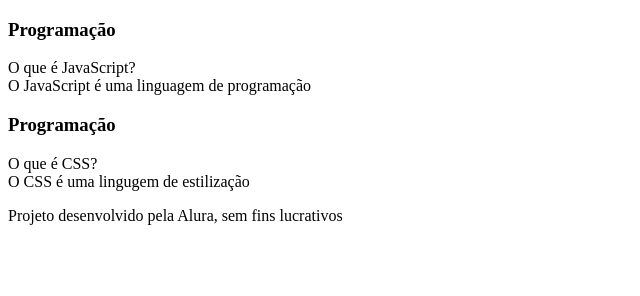
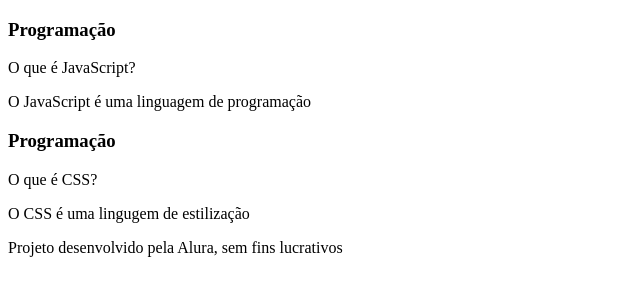
Before and after one commit to silviosnjr/PaginaWeb-DesenvolvendoUmaFerramentaInterativaDeEstudo, a plain HTML site: page index.html in a window 1280 px wide. Shown: the whole page, without its empty margins (0-640 px from the left). Drawn offline with Linux system fonts and the light colour scheme.

Commit message:
inserindo parágrafo <p>

```diff
--- a/index.html
+++ b/index.html
@@ -12,10 +12,10 @@
                 <div class="cartao__conteudo">
                     <h3>Programação</h3>
                     <div class="cartao__conteudo__pergunta">
-                        O que é JavaScript?
+                        <p>O que é JavaScript?</p>
                     </div>
                     <div class="cartao__conteudo__resposta">
-                        O JavaScript é uma linguagem de programação
+                        <p>O JavaScript é uma linguagem de programação</p>
                     </div>
                 </div>
             </article>
@@ -23,10 +23,10 @@
                 <div class="cartao__conteudo">
                     <h3>Programação</h3>
                     <div class="cartao__conteudo__pergunta">
-                        O que é CSS?
+                        <p>O que é CSS?</p>
                     </div>
                     <div class="cartao__conteudo__resposta">
-                        O CSS é uma lingugem de estilização
+                        <p>O CSS é uma lingugem de estilização</p>
                     </div>
                 </div>
             </article>
```
